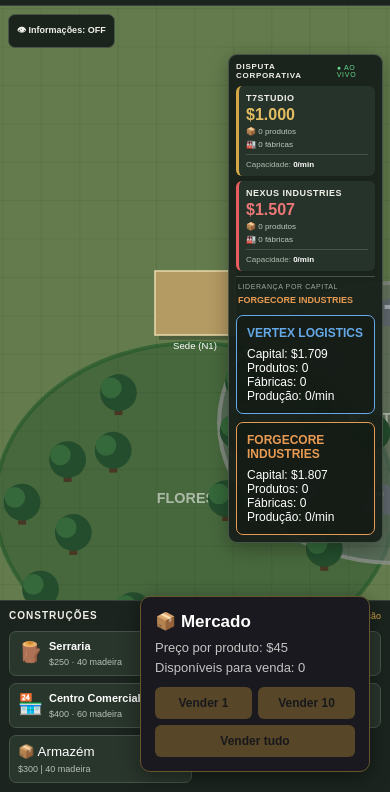
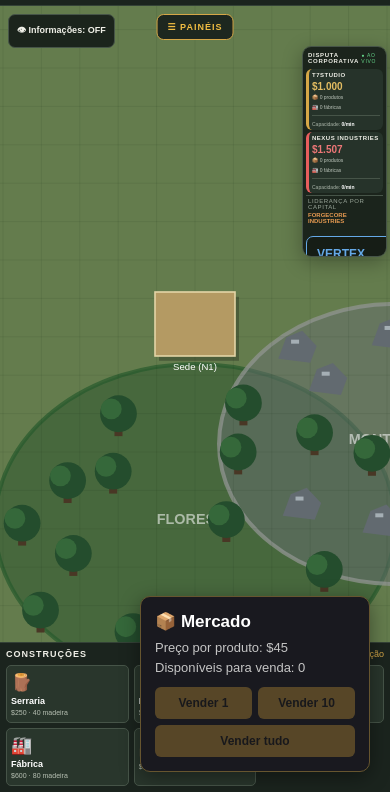
Before and after one commit to tetheo-html/T7Studio-GameHub, a plain HTML site: page games/corporate-empire/index.html in a window 390 px wide. Shown: the part 52-844 px from the top of the page. Drawn offline with Linux system fonts and the light colour scheme.

Commit message:
diminui o tamanho de painéis no celular

```diff
--- a/games/corporate-empire/index.html
+++ b/games/corporate-empire/index.html
@@ -28,6 +28,10 @@
 
   <main>
     <canvas id="gameCanvas"></canvas>
+
+    <button id="togglePanels" class="panels-toggle">
+      ☰ PAINÉIS
+    </button>
 
     <button id="territoryToggle" class="territory-toggle">
       👁 Informações: OFF
--- a/games/corporate-empire/js/ui.js
+++ b/games/corporate-empire/js/ui.js
@@ -94,6 +94,7 @@ export class UI {
     this.upgradeTarget = null;
 
     this.upgradePanel = document.createElement("div");
+    this.upgradePanel.classList.add("upgrade-panel");
     this.upgradePanel.style.cssText = `
       position: fixed;
       right: 20px;
@@ -171,6 +172,7 @@ export class UI {
 
     // Painel de comércio.
     this.marketPanel = document.createElement("div");
+    this.upgradePanel.classList.add("upgrade-panel");
 
     this.marketPanel.style.cssText = `
       position: fixed;
@@ -236,6 +238,19 @@ export class UI {
     );
 
     document.body.appendChild(this.marketPanel);
+
+    // Botão para esconder e mostrar os painéis.
+this.panelsToggleButton = document.getElementById("togglePanels");
+
+if (this.panelsToggleButton) {
+  this.panelsToggleButton.addEventListener("click", () => {
+    const hidden = document.body.classList.toggle("panels-hidden");
+
+    this.panelsToggleButton.textContent = hidden
+      ? "＋ MOSTRAR"
+      : "☰ PAINÉIS";
+  });
+}
 
     this.sellOneButton.addEventListener("click", () => {
       this.sellProducts(1);
--- a/games/corporate-empire/style.css
+++ b/games/corporate-empire/style.css
@@ -547,3 +547,236 @@ main {
 .competitor-heading:active {
   cursor: grabbing;
 }
+
+
+/* =========================
+   MOBILE COMPACT + PAINÉIS
+========================= */
+
+.panels-toggle {
+  position: absolute;
+  top: 12px;
+  left: 50%;
+  transform: translateX(-50%);
+  z-index: 20;
+
+  padding: 9px 13px;
+  border: 1px solid #d6a747;
+  border-radius: 7px;
+
+  background: rgba(27, 36, 30, 0.96);
+  color: #f0bd42;
+
+  font-size: 10px;
+  font-weight: bold;
+  letter-spacing: 1px;
+  cursor: pointer;
+}
+
+.panels-toggle:hover {
+  background: #394735;
+}
+
+/* Esconder os painéis */
+body.panels-hidden .build-panel,
+body.panels-hidden .competitor-panel,
+body.panels-hidden .market-panel,
+body.panels-hidden .upgrade-panel {
+  display: none !important;
+}
+
+/* Celulares */
+@media (max-width: 600px) {
+
+  .panels-toggle {
+    top: 8px;
+    padding: 7px 10px;
+    font-size: 9px;
+  }
+
+  /* Construções */
+  .build-panel {
+    padding: 6px !important;
+    max-height: 34dvh;
+    overflow-y: auto;
+  }
+
+  .panel-heading {
+    margin-bottom: 6px;
+    font-size: 9px;
+  }
+
+  .build-buttons {
+    display: grid !important;
+    grid-template-columns: repeat(3, minmax(0, 1fr));
+    gap: 5px;
+  }
+
+  .build-buttons button {
+    width: 100%;
+    min-width: 0;
+    padding: 6px 4px;
+    border-radius: 5px;
+  }
+
+  .build-buttons button span {
+    float: none;
+    display: block;
+    font-size: 17px;
+    margin: 0 0 3px;
+  }
+
+  .build-buttons button strong {
+    font-size: 9px;
+  }
+
+  .build-buttons button small {
+    font-size: 7px;
+    margin-top: 3px;
+  }
+
+  /* Concorrência */
+  .competitor-panel {
+    width: 135px;
+    max-height: 38dvh;
+    overflow-y: auto;
+    padding: 6px;
+  }
+
+  .company-card {
+    padding: 5px;
+  }
+
+  .company-name {
+    font-size: 8px;
+  }
+
+  .company-capital {
+    font-size: 14px;
+  }
+
+  .company-details,
+  .production {
+    font-size: 7px;
+  }
+
+  .competition-footer strong {
+    font-size: 8px;
+  }
+
+  /* Mercado */
+  .market-panel {
+    left: 8px !important;
+    right: auto !important;
+    bottom: 150px !important;
+    width: calc(50vw - 14px) !important;
+    max-width: 180px;
+    padding: 8px !important;
+  }
+
+  .market-panel h3 {
+    font-size: 13px !important;
+  }
+
+  .market-panel p {
+    font-size: 10px !important;
+  }
+
+  .market-panel button {
+    padding: 7px 3px !important;
+    font-size: 9px !important;
+  }
+
+  /* Melhorias */
+  .upgrade-panel {
+    right: 8px !important;
+    bottom: 150px !important;
+    width: calc(50vw - 14px) !important;
+    max-width: 180px;
+    padding: 9px !important;
+  }
+
+  .upgrade-panel h3 {
+    font-size: 13px !important;
+  }
+
+  .upgrade-panel p {
+    font-size: 10px !important;
+  }
+
+  .upgrade-panel button {
+    padding: 7px !important;
+    font-size: 9px;
+  }
+}
+
+/* Celulares estreitos */
+@media (max-width: 360px) {
+  .build-buttons {
+    grid-template-columns: repeat(2, minmax(0, 1fr));
+  }
+
+  .competitor-panel {
+    width: 120px;
+  }
+
+  .market-panel,
+  .upgrade-panel {
+    width: calc(50vw - 12px) !important;
+  }
+}
+
+
+/* COMPETIÇÃO: ULTRA COMPACTO */
+@media (max-width: 600px) {
+  .competitor-panel {
+    width: 85px !important;
+    min-width: 0 !important;
+    max-height: 25dvh !important;
+    padding: 3px !important;
+    top: 40px !important;
+    right: 3px !important;
+    overflow-y: auto !important;
+  }
+
+  .competitor-heading {
+    font-size: 6px !important;
+    margin: 0 0 3px !important;
+    padding: 2px !important;
+  }
+
+  .competitor-heading span {
+    font-size: 5px !important;
+  }
+
+  .company-card {
+    padding: 3px !important;
+    margin: 2px 0 !important;
+  }
+
+  .company-name {
+    font-size: 6px !important;
+    line-height: 1.2 !important;
+  }
+
+  .company-capital {
+    font-size: 10px !important;
+    margin: 2px 0 !important;
+  }
+
+  .company-details,
+  .production {
+    font-size: 5px !important;
+    line-height: 1.2 !important;
+  }
+
+  .competition-footer {
+    padding: 2px !important;
+    gap: 2px !important;
+  }
+
+  .competition-footer span,
+  .competition-footer strong {
+    font-size: 6px !important;
+  }
+}
```
